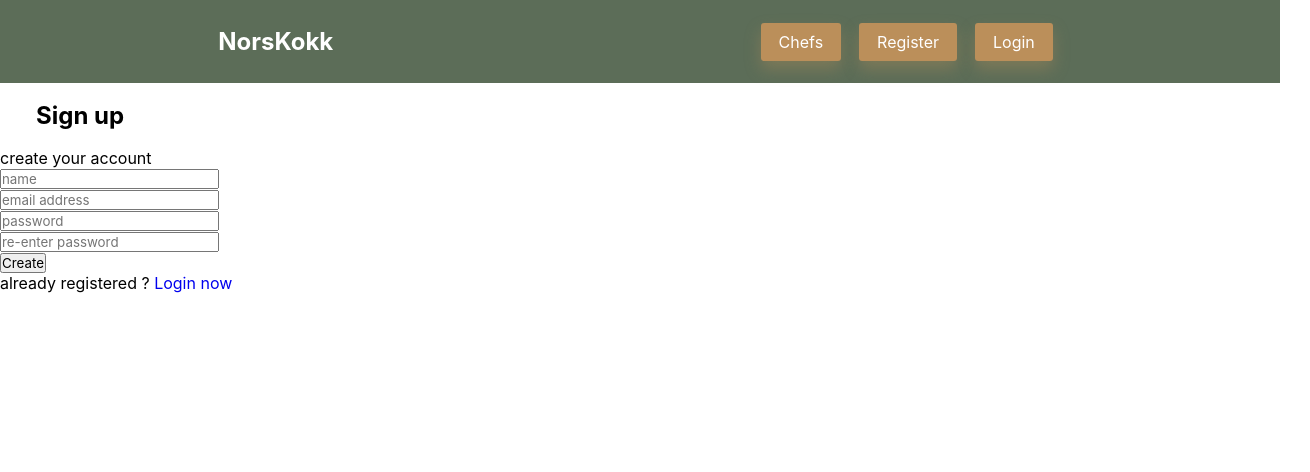
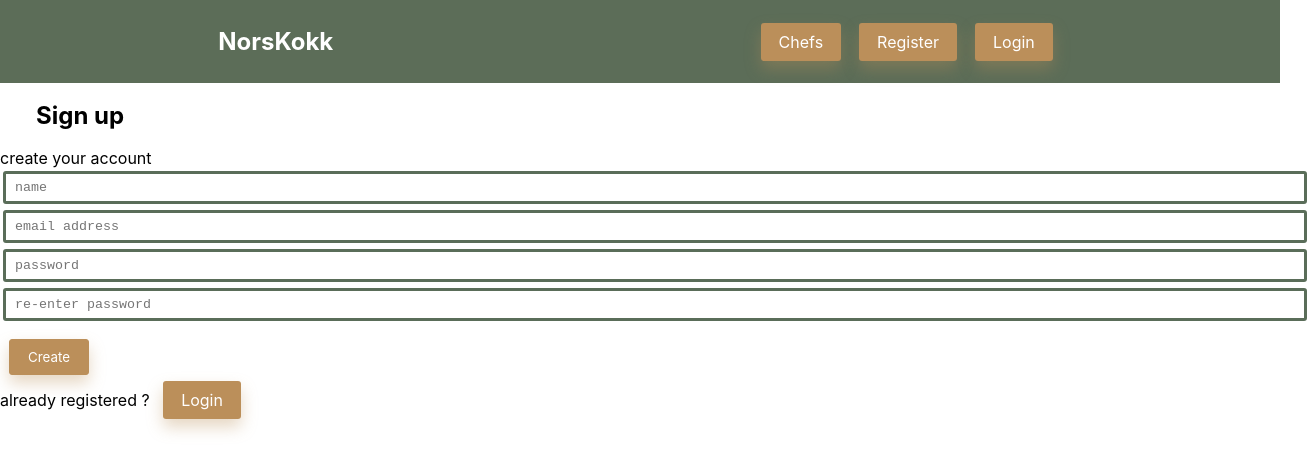
Before and after one commit to utviklerToni/hver_dag_koding, a React (Create React App) app in the folder client/: page /register in a window 1280 px wide. Shown: the top 472 px of the page, 1310 px wide, since content can reach past the window. Built offline with nearby package versions, Linux system fonts and the light colour scheme; no server answers.

Commit message:
lagt til auth page

```diff
--- a/client/src/components/auth/Auth.css
+++ b/client/src/components/auth/Auth.css
@@ -0,0 +1,23 @@
+.btn-border {
+  border: 1px solid #bb8f5a;
+}
+
+input[type=email], input[type=number], input[type=password], input[type=text], textarea {
+  width: 100%;
+  margin: 3px 3px;
+  padding: 6px 9px;
+  outline: none;
+  border-radius: 3px;
+  border: 3px solid #5A6D59;
+  font-family: "AndaleMono",monospace;
+  /* font-size: 16px; */
+}
+
+
+@media screen and (max-width: 320px) {
+	.auth_sm_screen {
+		max-width: 72vw;
+		/* box-shadow: 0px 0px 3px 2px rgb(216 213 213); */
+		margin: 12px;
+	}
+}
--- a/client/src/components/auth/Login.jsx
+++ b/client/src/components/auth/Login.jsx
@@ -29,6 +29,7 @@ const Login = ({ login, isAuthenticated }) => {
 
 	return (
 		<Fragment>
+			<div className="auth_sm_screen">
 			<h1>Login</h1>
 			<p>Login in to your profile to get started</p>
 
@@ -53,12 +54,13 @@ const Login = ({ login, isAuthenticated }) => {
 					/>
 				</div>
 
-				<input type='submit' value='login' />
+				<input type='submit' value='login' className='react-btn btn-border'/>
 			</form>
 			<p>
-				not registered yet?
-				<Link to='/register'>Register now</Link>
+				<div>not registered yet?</div> <br />
+				<div><Link to='/register' className='react-btn'>Register now</Link></div>
 			</p>
+			</div>
 		</Fragment>
 	);
 };
--- a/client/src/components/auth/Register.jsx
+++ b/client/src/components/auth/Register.jsx
@@ -35,6 +35,7 @@ const Register = ({ setAlert, register, isAuthenticated }) => {
 
 	return (
 		<Fragment>
+			<div className='auth_sm_screen'>
 			<h1>Sign up</h1>
 			<p>create your account</p>
 
@@ -78,13 +79,15 @@ const Register = ({ setAlert, register, isAuthenticated }) => {
 						onChange={(e) => onChange(e)}
 						// required
 					/>
-				</div>
-				<button type='submit'>Create</button>
+					</div>
+
+				<button type='submit' className='react-btn btn-border'>Create</button>
 			</form>
 
 			<p>
-				already registered ? <Link to='/login'>Login now</Link>
+					already registered ? <Link to='/login' className='react-btn'>Login</Link>
 			</p>
+			</div>
 		</Fragment>
 	);
 };
--- a/client/src/components/layout/Landing.css
+++ b/client/src/components/layout/Landing.css
@@ -26,3 +26,12 @@ p,
 .card {
 	box-shadow: 0px 0px 3px 2px rgb(216 213 213);
 }
+
+@media screen and (max-width: 320px) {
+	.greet_outer {
+		max-width: 72vw;
+		padding: 30px;
+		margin-top: 3rem;
+		margin-bottom: 3rem;
+	}
+}
--- a/client/src/components/nav/NavBar.css
+++ b/client/src/components/nav/NavBar.css
@@ -57,5 +57,6 @@ h1 {
   .react-btn {
     padding: 6px 9px;
     font-size: 12px;
+    margin: 9px 6px;
   }
 }
```
